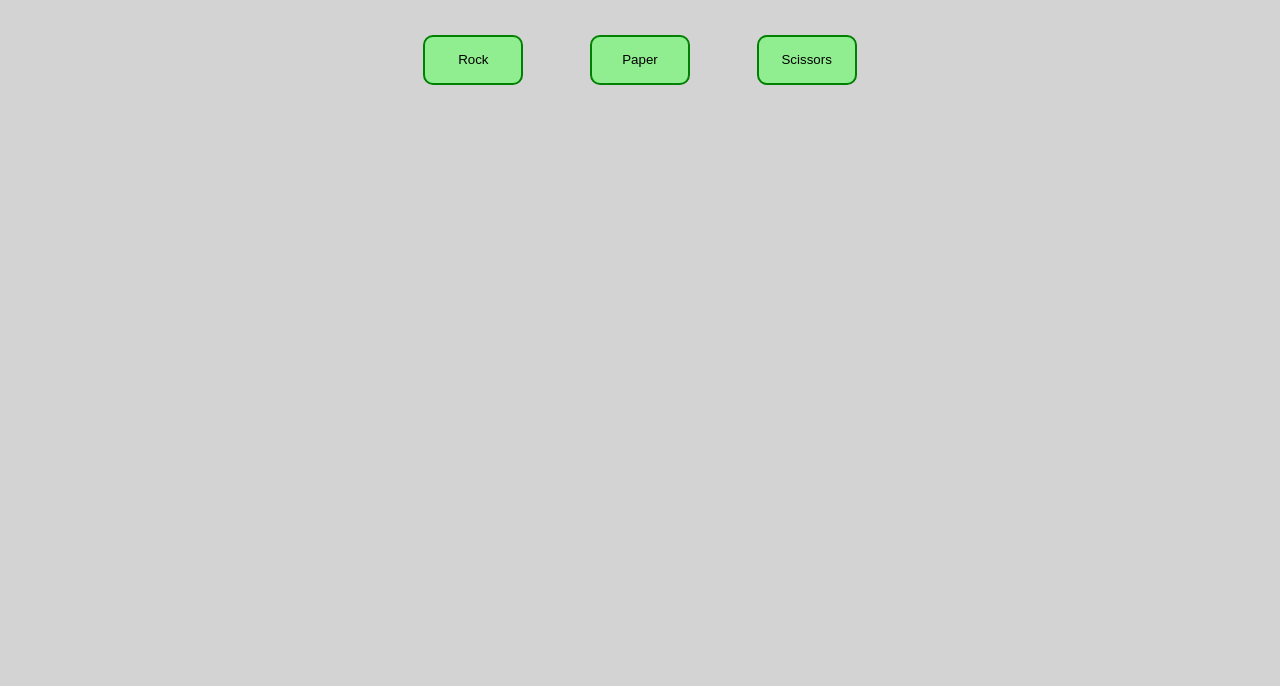
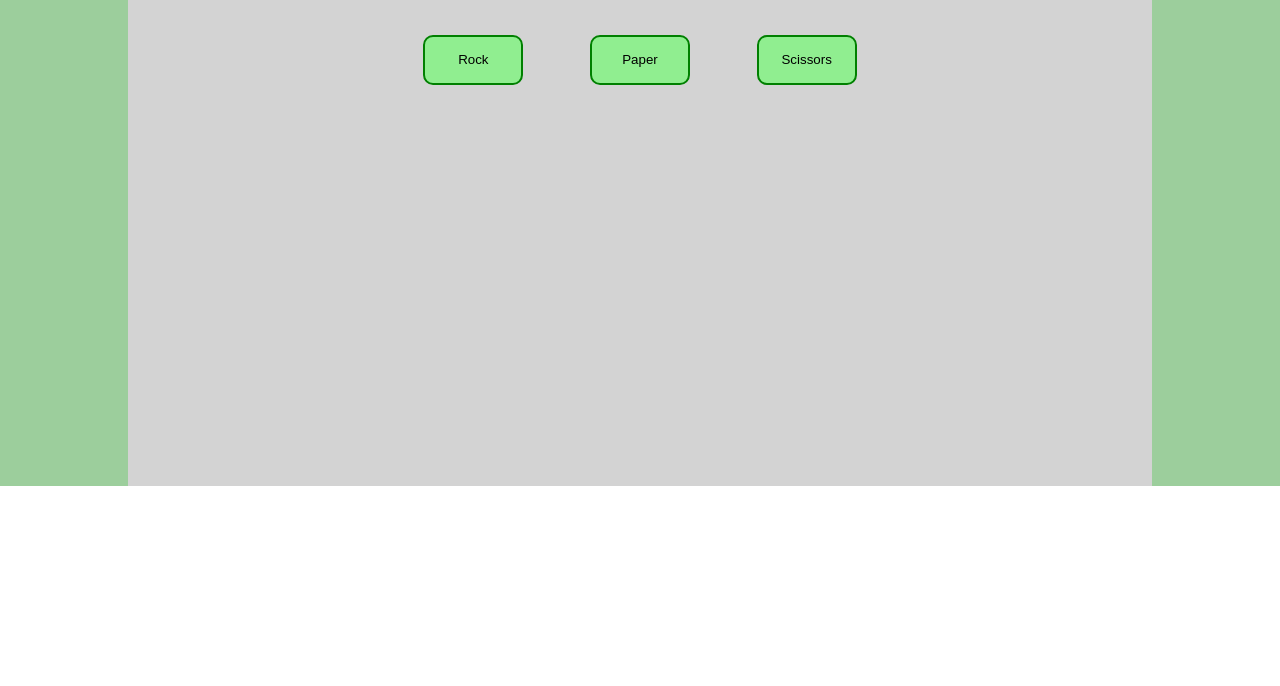
Before and after one commit to berryStraaw/Rock-Paper-Scissors, a plain HTML site: page index.html in a window 1280 px wide. Shown: the part 314-1000 px from the top of the page. After the commit the page ends 800 px from the top, so only its background shows below. Drawn offline with Linux system fonts and the light colour scheme.

Commit message:
small update changing scale

```diff
--- a/index.html
+++ b/index.html
@@ -5,6 +5,7 @@
         <link rel='stylesheet' href="style.css">
         <title>Lets Play a Game!</title>
         <script src="game.js" defer></script>
+        <meta title="viewport" content="width=device-width, scale=1.0">
     </head>
 
     <body>
--- a/style.css
+++ b/style.css
@@ -16,13 +16,13 @@ body{
 
 .root{
     display:flex;
-    height:1000px;
+    height:100vh;
     justify-content: center;
     background-color:rgba(0, 128, 0, 0.39);
 }
 
 .main{
-    width:1500px;
+    width:80vw;
     height:100%;
     display:flex;
     flex-direction:column;
```
